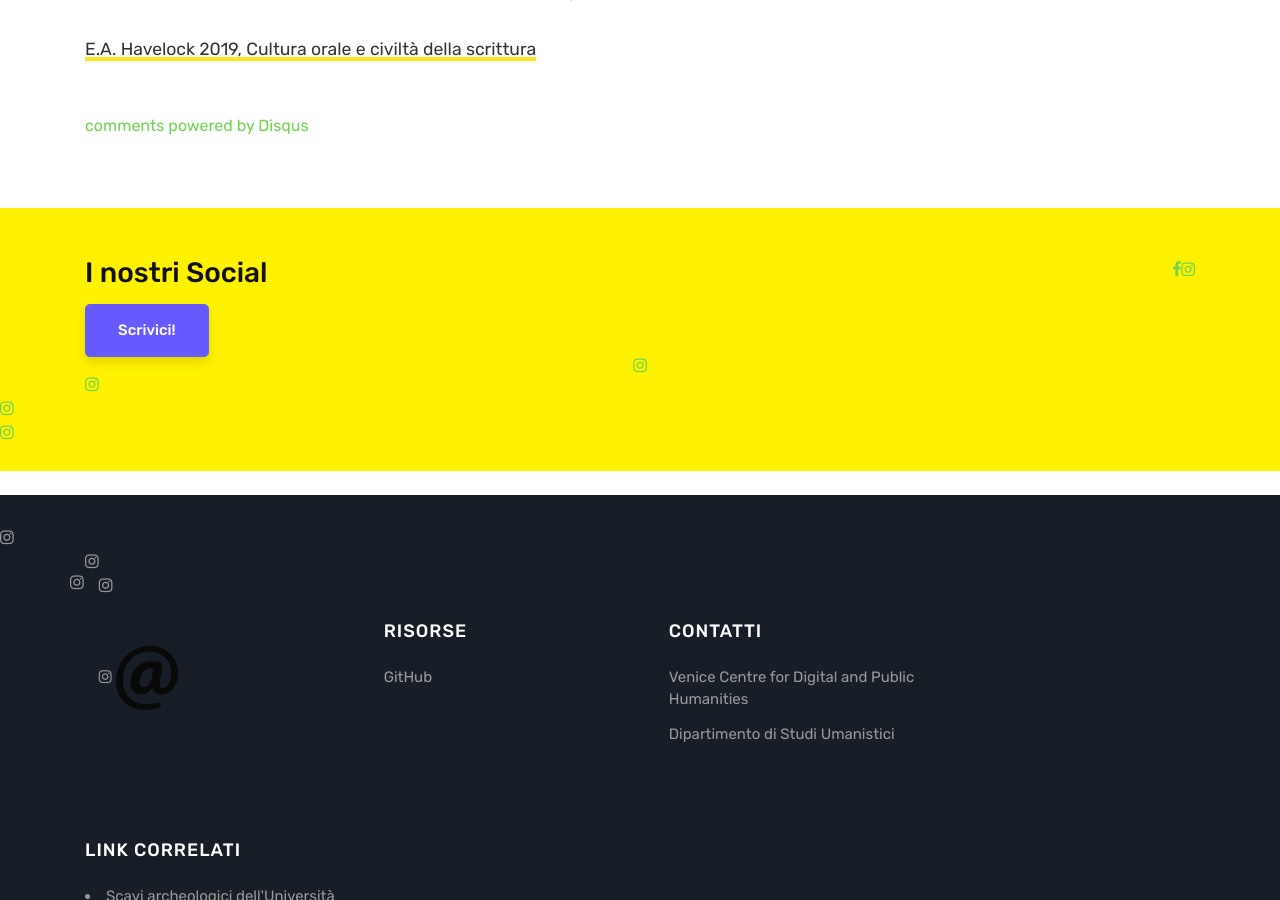
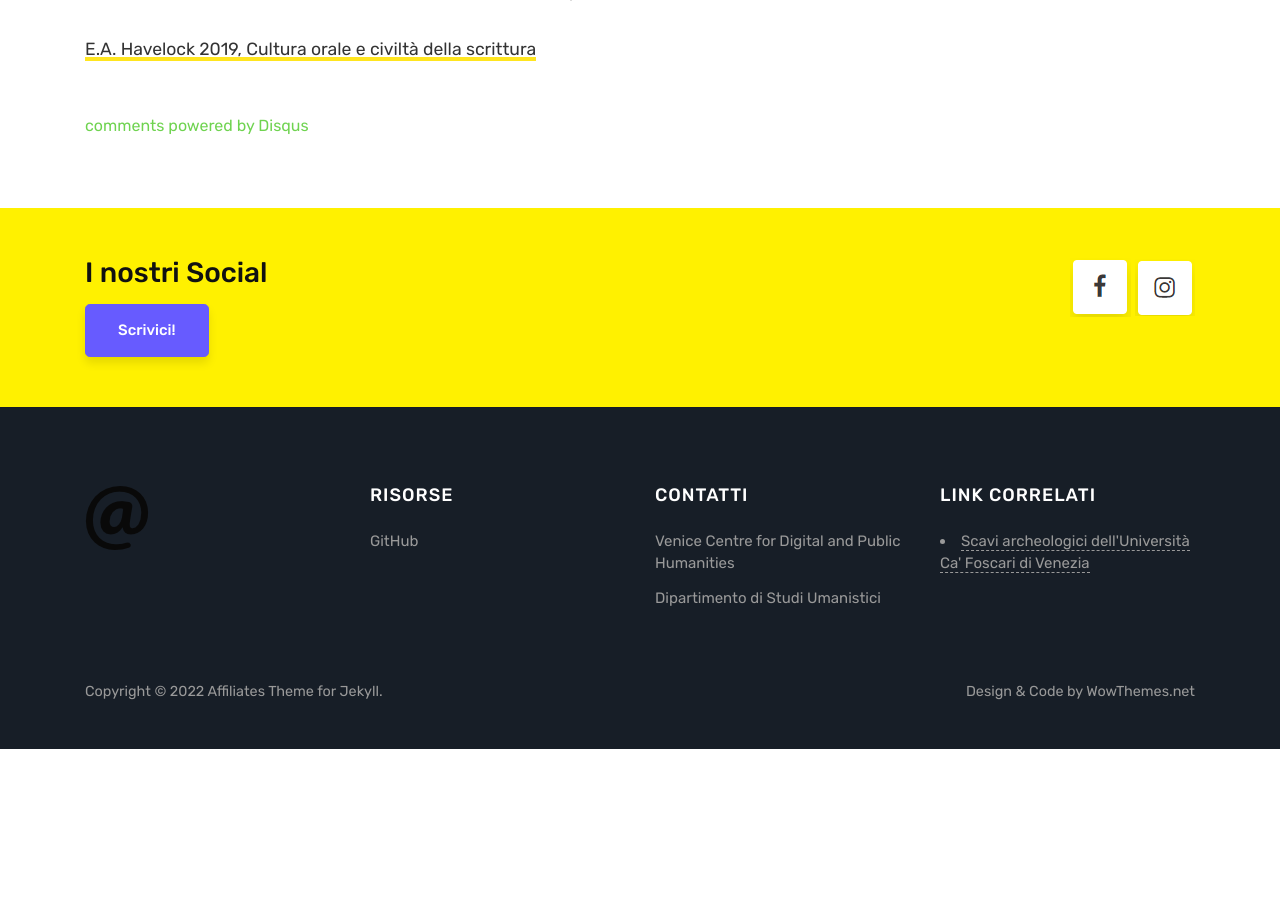
Before and after one commit to valrem93/SantIlarioeilBrenta_test, a Jekyll site: the page built from docs/about.md, in a window 1280 px wide and 900 px high, scrolled down 1615 px. Built offline with Jekyll 4.4.1, drawn with Linux system fonts in a browser that asks for light colours; comment, search, counter and statistics services are not loaded; after the commit the page ends 2364 px from its top, so only the background shows below that.

Commit message:
added social links

```diff
--- a/docs/_layouts/default.html
+++ b/docs/_layouts/default.html
@@ -135,8 +135,12 @@
                 </div>
                 <div class="col-md-4 text-right footersocial">
 
-                    <a href="https://www.facebook.com/TERRAManMade" class="fa fa-facebook">
-                    <a href="https://www.instagram.com/riverofvenicecollection" class="fa fa-instagram">
+                    <a href="https://www.facebook.com/TERRAManMade">
+                        <img class="fa fa-instagram" alt="Qries" src="assets/images/facebook.PNG">
+                    </a>
+                    <a href="https://www.instagram.com/riverofvenicecollection">
+                        <img class="fa fa-instagram" alt="Qries" src="assets/images/instagram.PNG">
+                    </a>
 
                 </div>
             </div>
```
Also changed, not shown: docs/assets/images/facebook.PNG (added), docs/assets/images/instagram.PNG (added).
